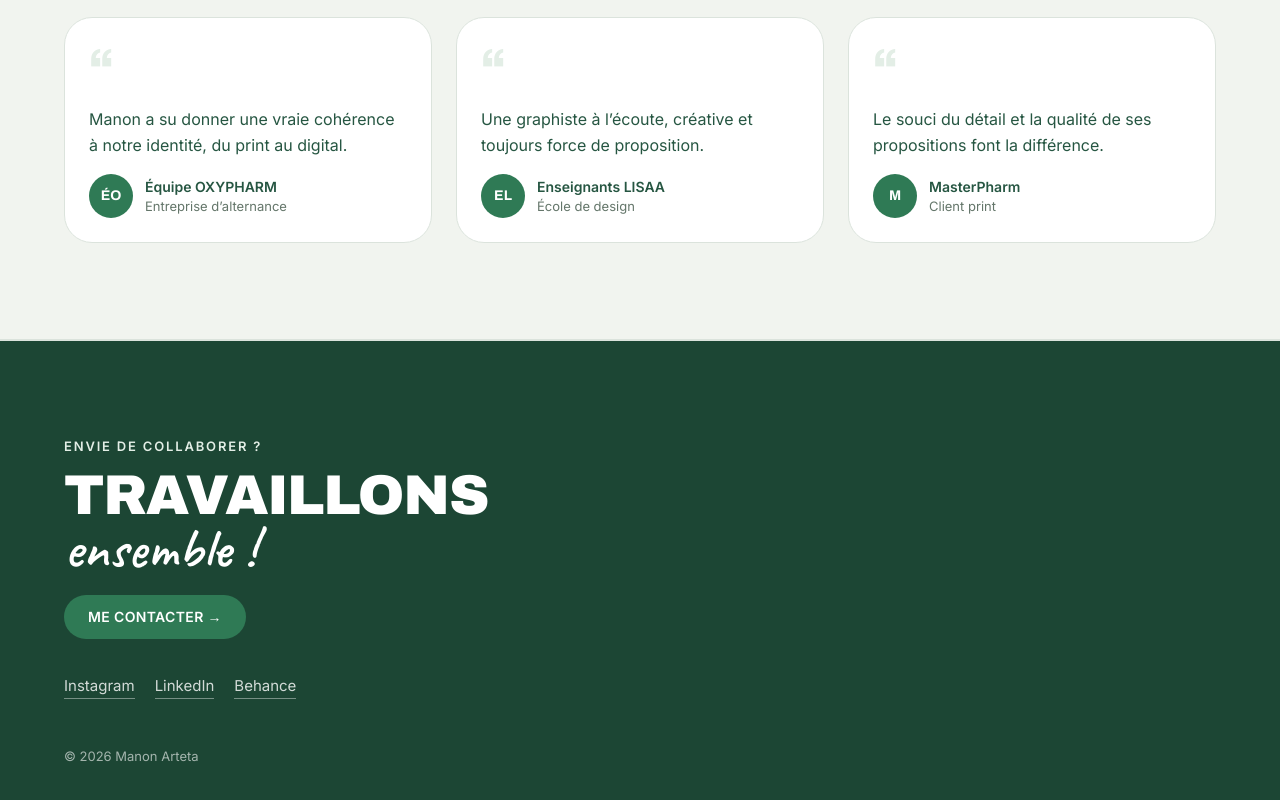
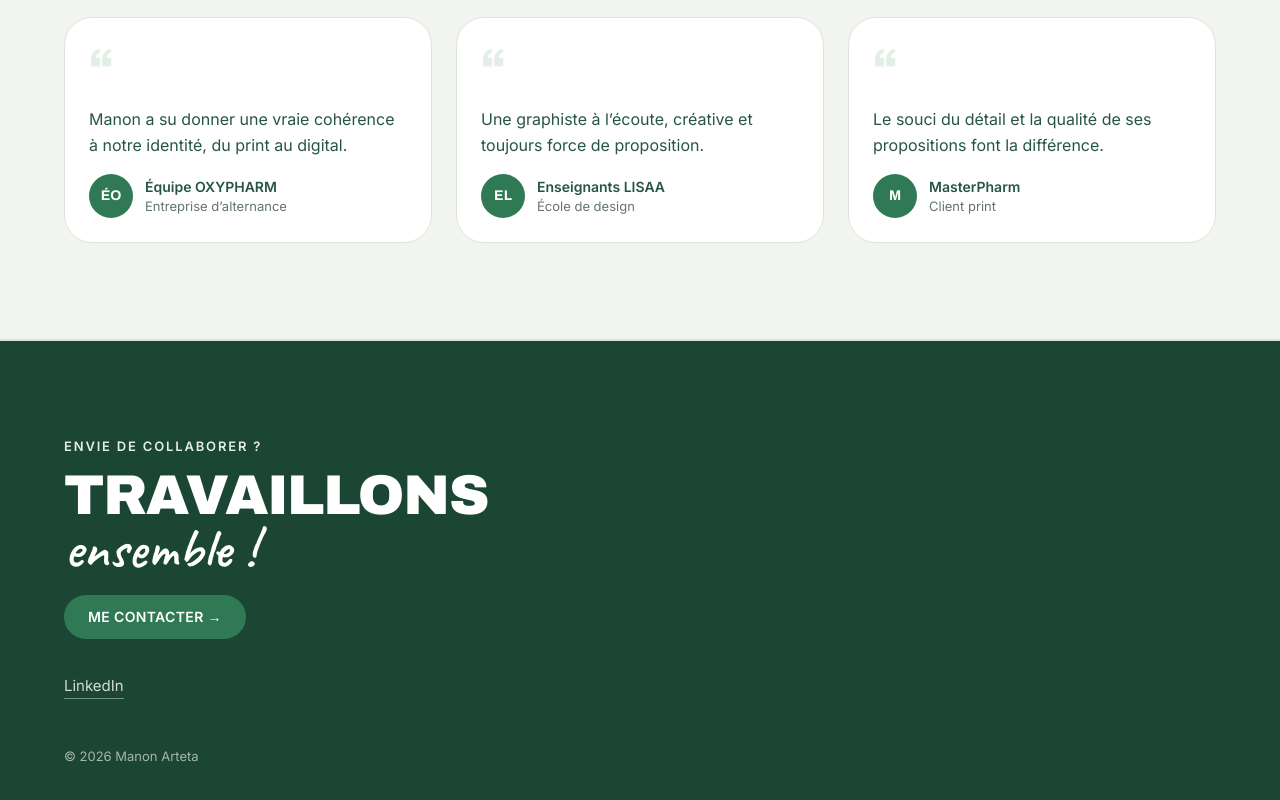
Before and after one commit to asuwi/asuwi.github.io, a React (Vite) app: page /#/ in a window 1280 px wide. Shown: the part 4931-5731 px from the top of the page. Built offline with nearby package versions, Linux system fonts and the light colour scheme.

Commit message:
fix: update email address and refine social links in site data

```diff
--- a/src/data/site.ts
+++ b/src/data/site.ts
@@ -35,11 +35,9 @@ const site = {
   role: 'Graphiste & Direction artistique',
   location: undefined as string | undefined,
   email: undefined as string | undefined,//'manon.arteta@gmail.com',
-  emailHref: 'mailto:manon.arteta@example.com',
+  emailHref: 'mailto:manon.arteta@gmail.com',
   socials: [
-    { label: 'Instagram', href: 'https://instagram.com/' },
-    { label: 'LinkedIn', href: 'https://linkedin.com/in/' },
-    { label: 'Behance', href: 'https://behance.net/' },
+    { label: 'LinkedIn', href: 'https://linkedin.com/in/manon-arteta' },
   ] as SocialLink[],
   services: [
     {
```
